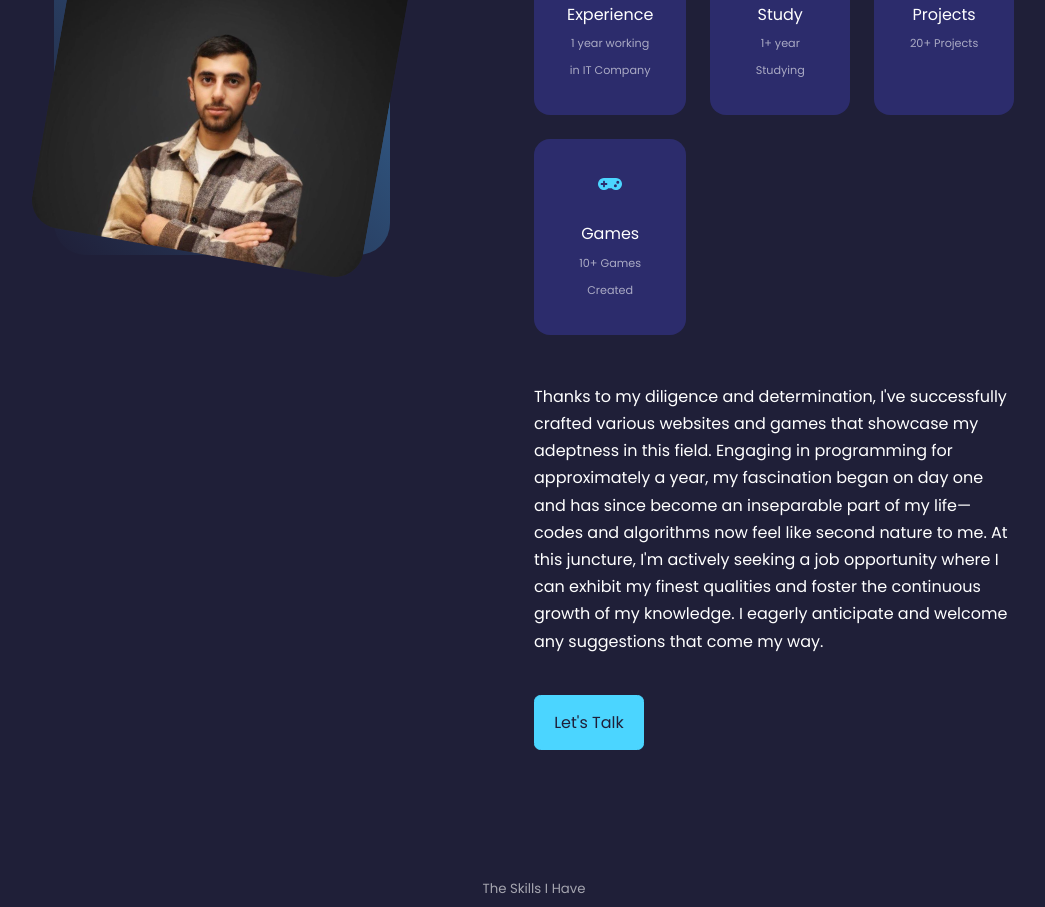
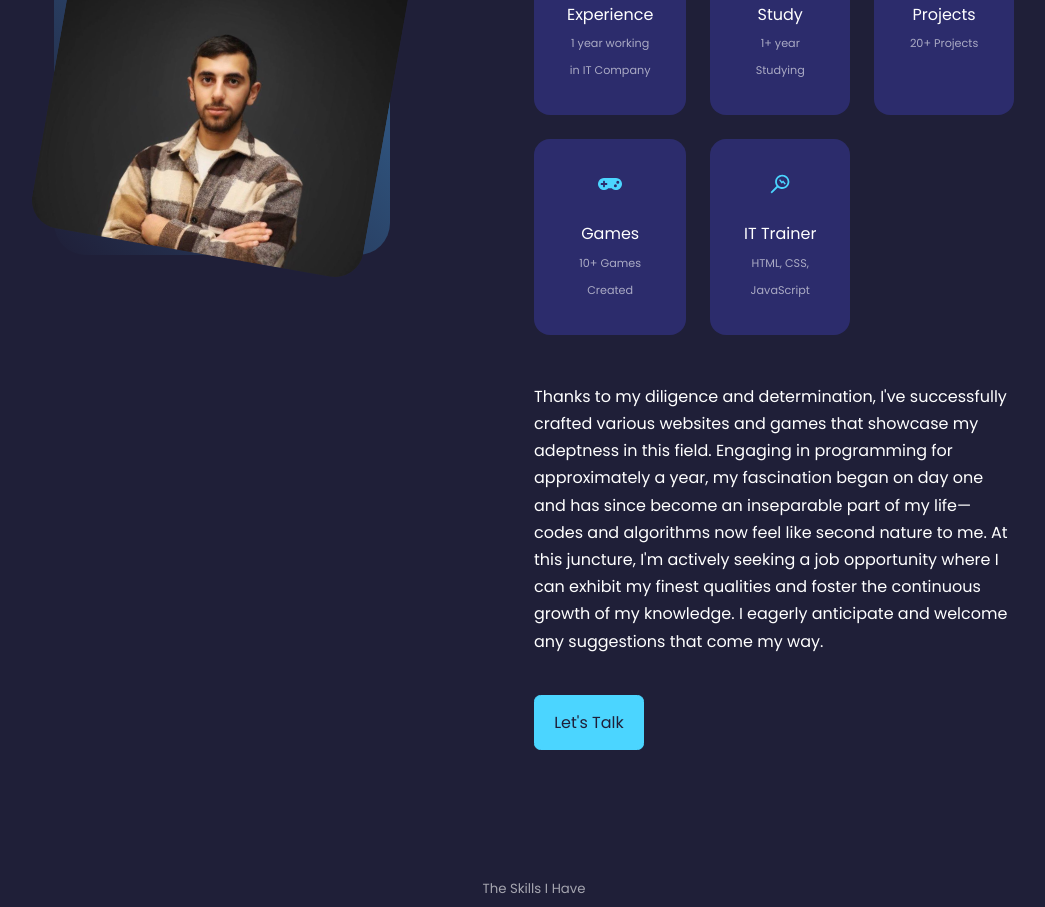
Before and after one commit to shahbazyyan/Portfolio, a React (Create React App) app: page / in a window 1280 px wide. Shown: the part 1120-2027 px from the top of the page, without its empty margins (106-1151 px from the left). Built offline with nearby package versions, Linux system fonts and the light colour scheme.

Commit message:
Added cv and trainer part

```diff
--- a/src/components/about/About.jsx
+++ b/src/components/about/About.jsx
@@ -3,6 +3,7 @@ import './about.css';
 import me from '../../assets/me.jpeg';
 import { FaAward, FaBookOpen, FaGamepad } from 'react-icons/fa';
 import { HiOutlineBriefcase } from "react-icons/hi";
+import {AiOutlineMonitor} from 'react-icons/ai'
 
 
 function About() {
@@ -39,6 +40,11 @@ function About() {
               <h5>Games</h5>
               <small>10+ Games Created</small>
             </article>
+            <article className='about-card'>
+              <AiOutlineMonitor className='about-icon' />
+              <h5>IT  Trainer</h5>
+              <small>HTML, CSS, JavaScript</small>
+            </article>
           </div>
           <p> Thanks to my diligence and determination, I've successfully crafted various websites and games that showcase my adeptness in this field. Engaging in programming for approximately a year, my fascination began on day one and has since become an inseparable part of my life—codes and algorithms now feel like second nature to me.
           At this juncture, I'm actively seeking a job opportunity where I can exhibit my finest qualities and foster the continuous growth of my knowledge. I eagerly anticipate and welcome any suggestions that come my way.</p>
--- a/src/components/hedaer/Look.jsx
+++ b/src/components/hedaer/Look.jsx
@@ -1,5 +1,5 @@
 import React from 'react';
-import CV from '../../assets/memory.png'
+import CV from '../../assets/CV.pdf';
 
 function Look() {
   return (
```
Also changed, not shown: 1 other file (tests, documents, lock files or other folders).
